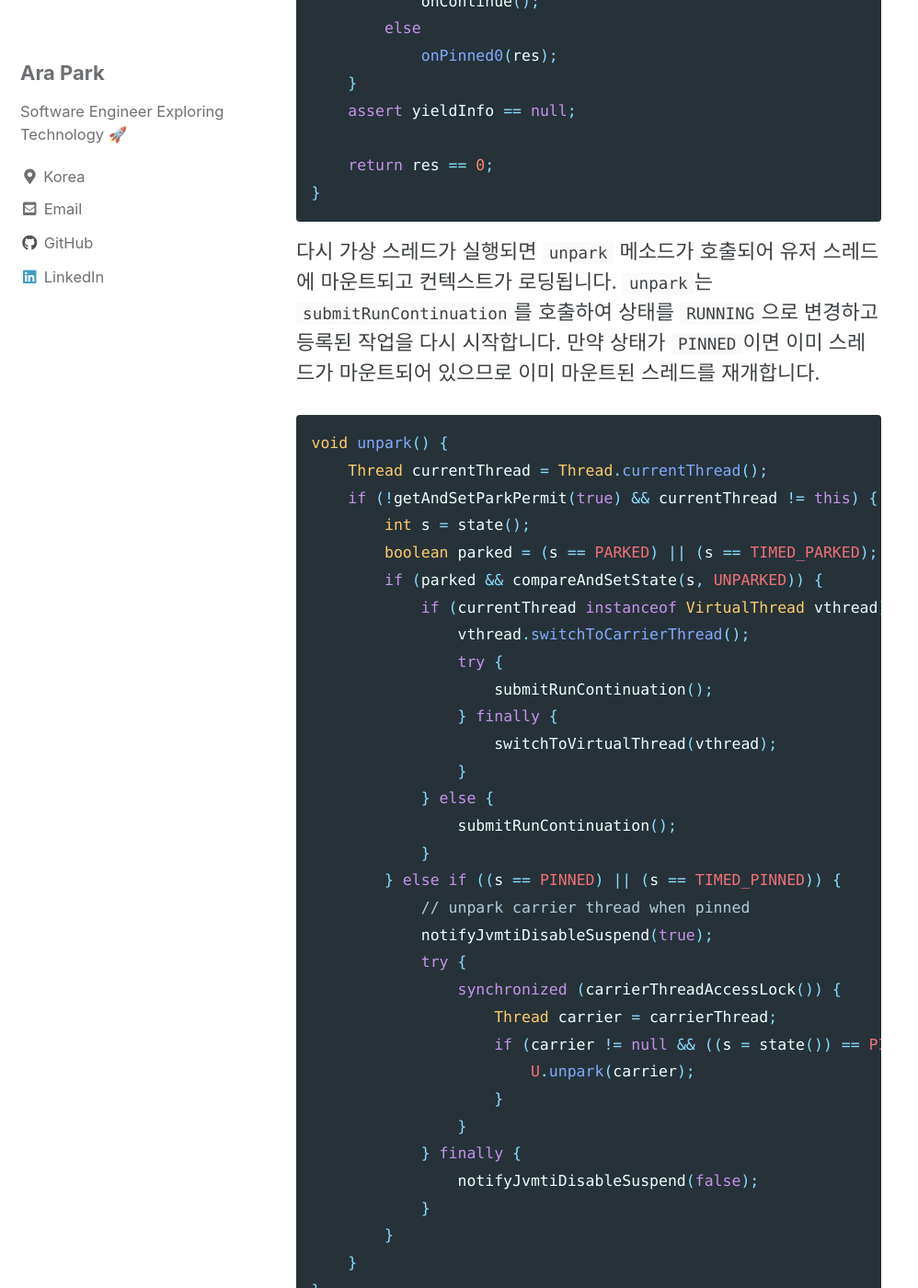
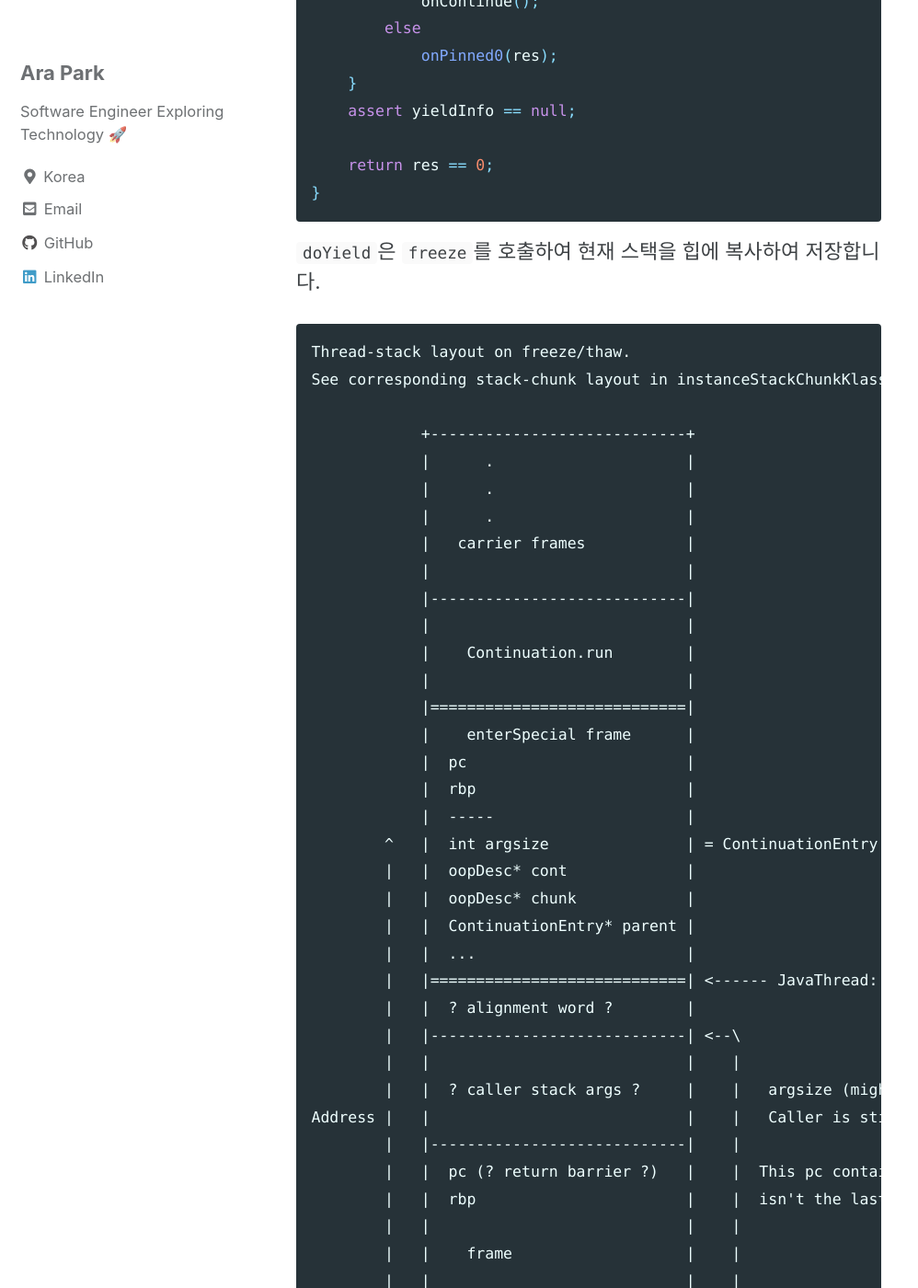
Before and after one commit to siyul-park/siyul-park.github.io, a Jekyll site: the page built from _posts/2024-04-26-code-reading-vitual-thread-in-java.md, in a window 1280 px wide and 1400 px high, scrolled down 12970 px. Shown: the whole window at 92% size, without its empty margins (0-998 px from the left). Built offline with Jekyll 4.4.1, drawn with Linux system fonts in a browser that asks for light colours; cached includes are drawn as plain includes; comment, search, counter and statistics services are not loaded; some of the changed text lies outside the part shown.

Commit message:
docs: add more info

````diff
--- a/_posts/2024-04-26-code-reading-vitual-thread-in-java.md
+++ b/_posts/2024-04-26-code-reading-vitual-thread-in-java.md
@@ -379,6 +379,80 @@ private boolean yield0(ContinuationScope scope, Continuation child) {
 }
 ```
 
+`doYield`은 `freeze`를 호출하여 현재 스택을 힙에 복사하여 저장합니다.
+
+```
+Thread-stack layout on freeze/thaw.
+See corresponding stack-chunk layout in instanceStackChunkKlass.hpp
+
+            +----------------------------+
+            |      .                     |
+            |      .                     |
+            |      .                     |
+            |   carrier frames           |
+            |                            |
+            |----------------------------|
+            |                            |
+            |    Continuation.run        |
+            |                            |
+            |============================|
+            |    enterSpecial frame      |
+            |  pc                        |
+            |  rbp                       |
+            |  -----                     |
+        ^   |  int argsize               | = ContinuationEntry
+        |   |  oopDesc* cont             |
+        |   |  oopDesc* chunk            |
+        |   |  ContinuationEntry* parent |
+        |   |  ...                       |
+        |   |============================| <------ JavaThread::_cont_entry = entry->sp()
+        |   |  ? alignment word ?        |
+        |   |----------------------------| <--\
+        |   |                            |    |
+        |   |  ? caller stack args ?     |    |   argsize (might not be 2-word aligned) words
+Address |   |                            |    |   Caller is still in the chunk.
+        |   |----------------------------|    |
+        |   |  pc (? return barrier ?)   |    |  This pc contains the return barrier when the bottom-most frame
+        |   |  rbp                       |    |  isn't the last one in the continuation.
+        |   |                            |    |
+        |   |    frame                   |    |
+        |   |                            |    |
+            +----------------------------|     \__ Continuation frames to be frozen/thawed
+            |                            |     /
+            |    frame                   |    |
+            |                            |    |
+            |----------------------------|    |
+            |                            |    |
+            |    frame                   |    |
+            |                            |    |
+            |----------------------------| <--/
+            |                            |
+            |    doYield/safepoint stub  | When preempting forcefully, we could have a safepoint stub
+            |                            | instead of a doYield stub
+            |============================| <- the sp passed to freeze
+            |                            |
+            |  Native freeze/thaw frames |
+            |      .                     |
+            |      .                     |
+            |      .                     |
+            +----------------------------+
+```
+
+```c++
+// Entry point to freeze. Transitions are handled manually
+// Called from gen_continuation_yield() in sharedRuntime_<cpu>.cpp through Continuation::freeze_entry();
+template<typename ConfigT>
+static JRT_BLOCK_ENTRY(int, freeze(JavaThread* current, intptr_t* sp))
+  assert(sp == current->frame_anchor()->last_Java_sp(), "");
+
+  if (current->raw_cont_fastpath() > current->last_continuation()->entry_sp() || current->raw_cont_fastpath() < sp) {
+    current->set_cont_fastpath(nullptr);
+  }
+
+  return ConfigT::freeze(current, sp);
+JRT_END
+```
+
 다시 가상 스레드가 실행되면 `unpark` 메소드가 호출되어 유저 스레드에 마운트되고 컨텍스트가 로딩됩니다. `unpark`는 `submitRunContinuation`를 호출하여 상태를 `RUNNING`으로 변경하고 등록된 작업을 다시 시작합니다. 만약 상태가 `PINNED`이면 이미 스레드가 마운트되어 있으므로 이미 마운트된 스레드를 재개합니다.
 
 ```java
````
